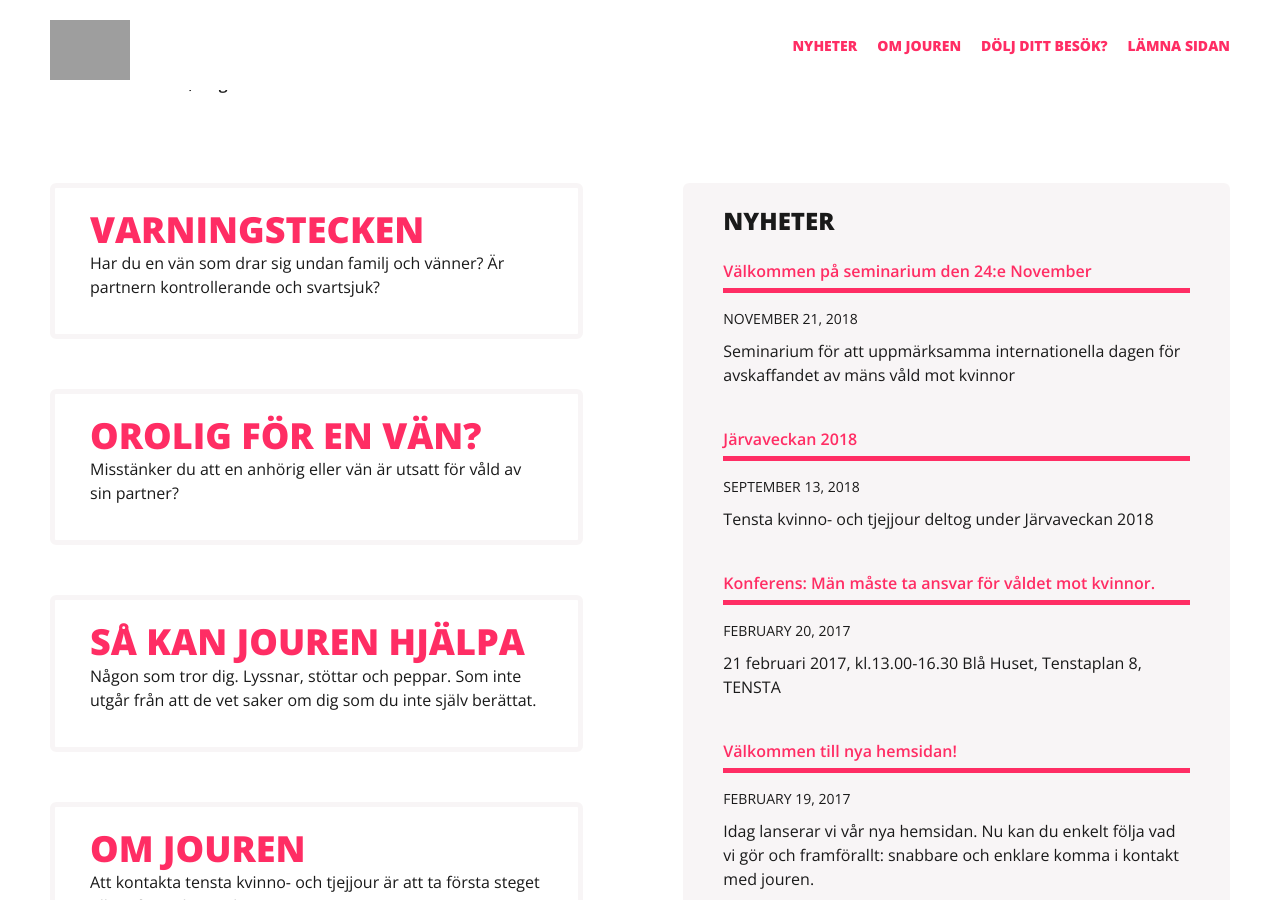
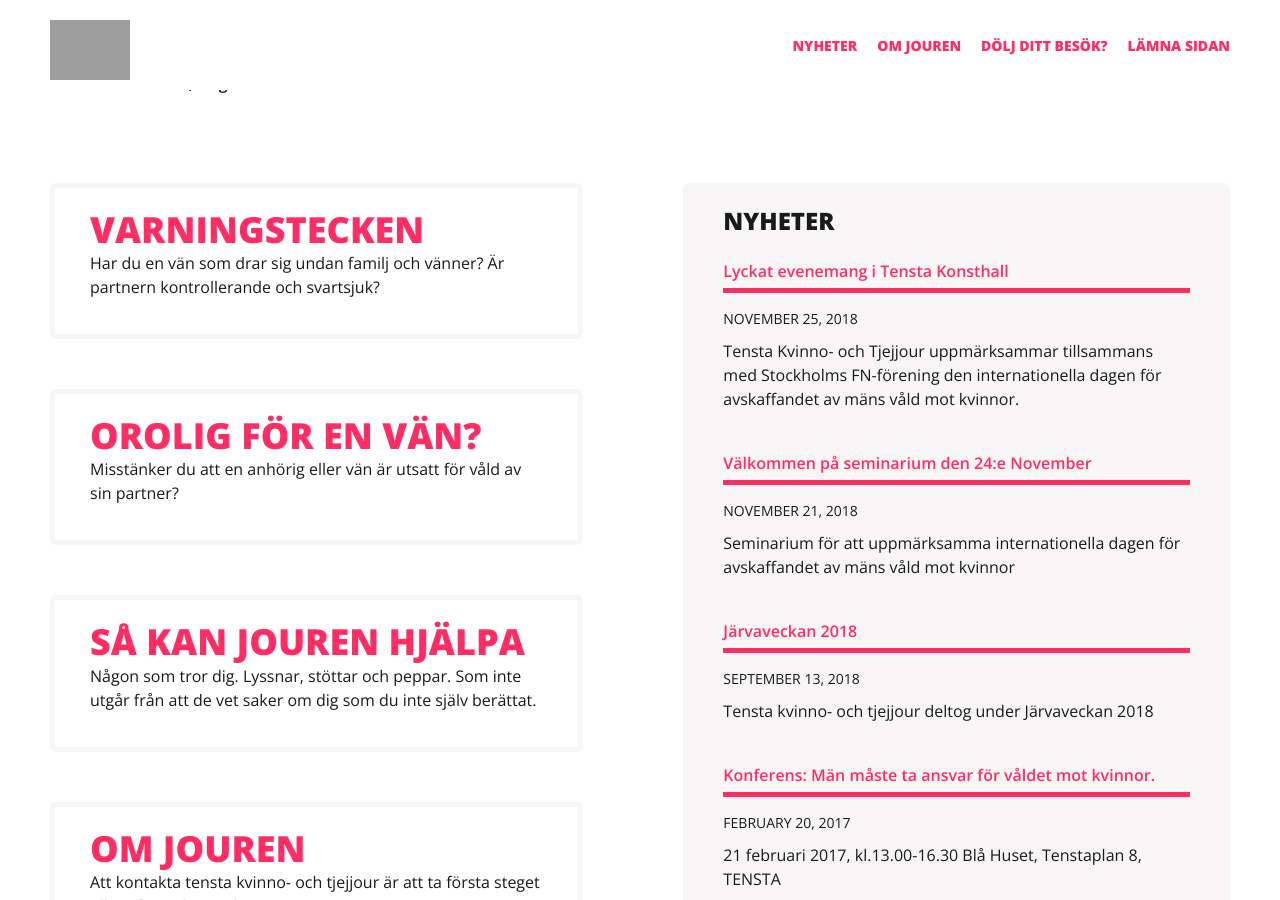
Before and after one commit to gardefjord/tenstakvinnojour, a Jekyll site: the page built from index.html, in a window 1280 px wide and 900 px high, scrolled down 920 px. Built offline with Jekyll 4.4.1, drawn with Linux system fonts in a browser that asks for light colours; nearby versions of some CDN libraries; some of the changed lines change nothing that is shown; grey boxes are pictures that could not be loaded.

Commit message:
Revert "Update from Forestry.io - Unpublished 2018-11-25-lyckat-evenemang.markdown"
This reverts commit 7e3a04216b7ee3be5c22e18ad68706c4d3d3dee6.

```diff
--- a/_drafts/2018-11-25-lyckat-evenemang.markdown
+++ b/_posts/2018-11-25-lyckat-evenemang.markdown
@@ -1,14 +1,11 @@
 ---
 layout: blog
-title: Lyckat evenemang i Tensta Konsthall
-date: 2018-11-25 11:24:42 +0000
+title: 'Lyckat evenemang i Tensta Konsthall'
+date: 2018-11-25 12:24:42 +0100
 categories: Seminarium
-description: Tensta Kvinno- och Tjejjour uppmärksammar tillsammans med Stockholms
-  FN-förening den internationella dagen för avskaffandet av mäns våld mot kvinnor.
+description: Tensta Kvinno- och Tjejjour uppmärksammar tillsammans med Stockholms FN-förening den internationella dagen för avskaffandet av mäns våld mot kvinnor.
 
 ---
-![](/uploads/Seminarium för att uppmärksamma internationella dagen för avskaffandet av mäns våld mot kvinnor.jpg)
-
 ***
 
 Vi på Tensta Kvinno- och Tjejjour _arrangerade_ i tillsammans med Stockhoms FN-förening ett seminarium för att uppmärksamma den [internationella dagen för avskaffande av mäns våld mot kvinnor](http://www.un.org/en/events/endviolenceday/).
@@ -23,6 +20,7 @@ Inbjudna att tala var:
 * **Tara Twana**, S-kvinnor Stockholm stad
 * **Paul Muray**, Folke Bernadotteakademin
 * **Elvir Kazinic**, Rinkeby-Kista Stadsdelsnämnd
+
 
 Efter att Tensta kvinnojours vice ordförande **Sofia Bladin Jansson** inlett och presenterad evenemanget tog **Gertrud Åström** vid med en historiegenomgång som inleddes med årtalet 1864 då mannen förlorade rätten att slå sin hustru i Sverige och avslutades med det faktum att vi idag fortfarande inte lyckats implementera denna rättighet till fullo.
 
```
